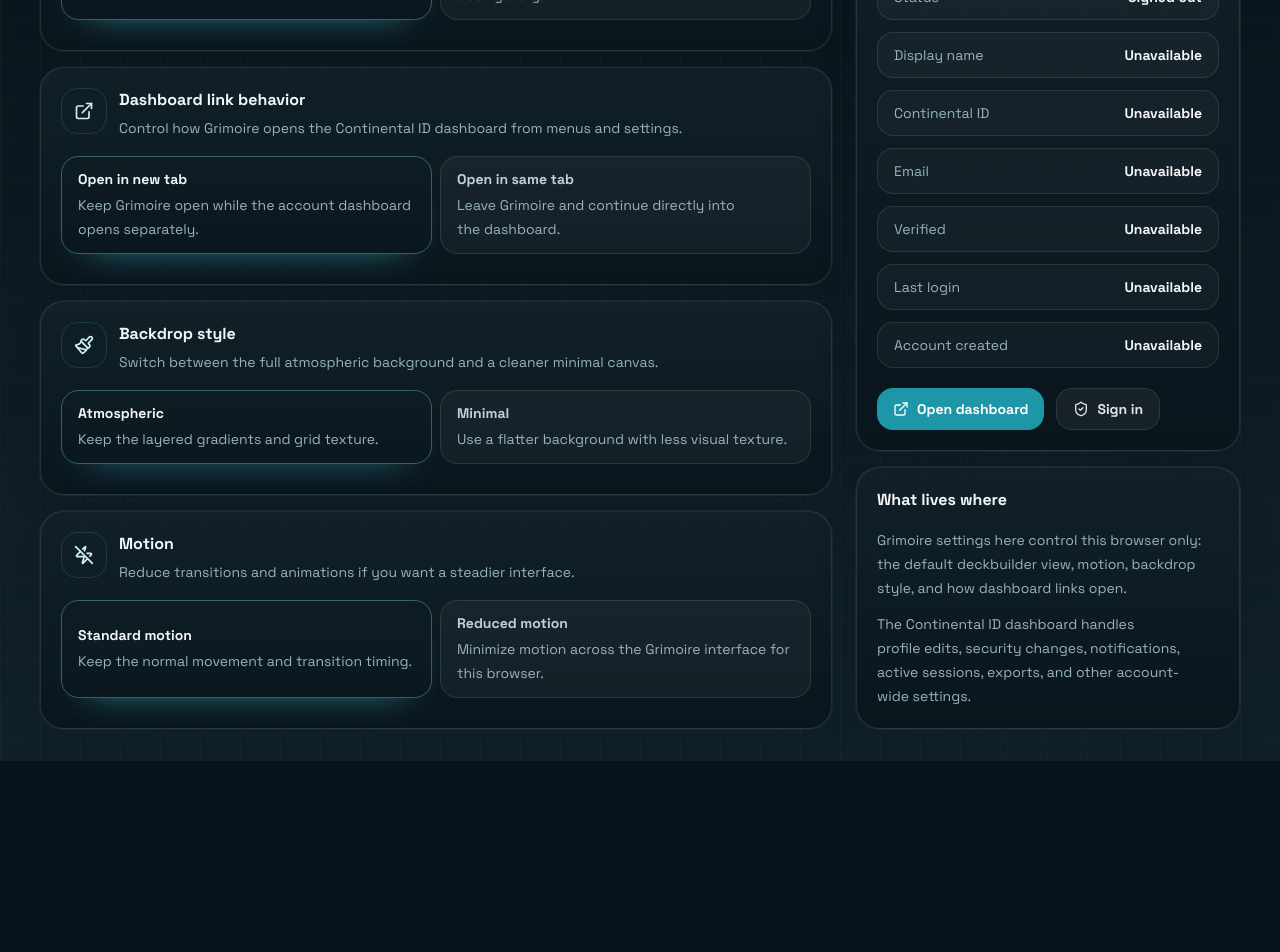
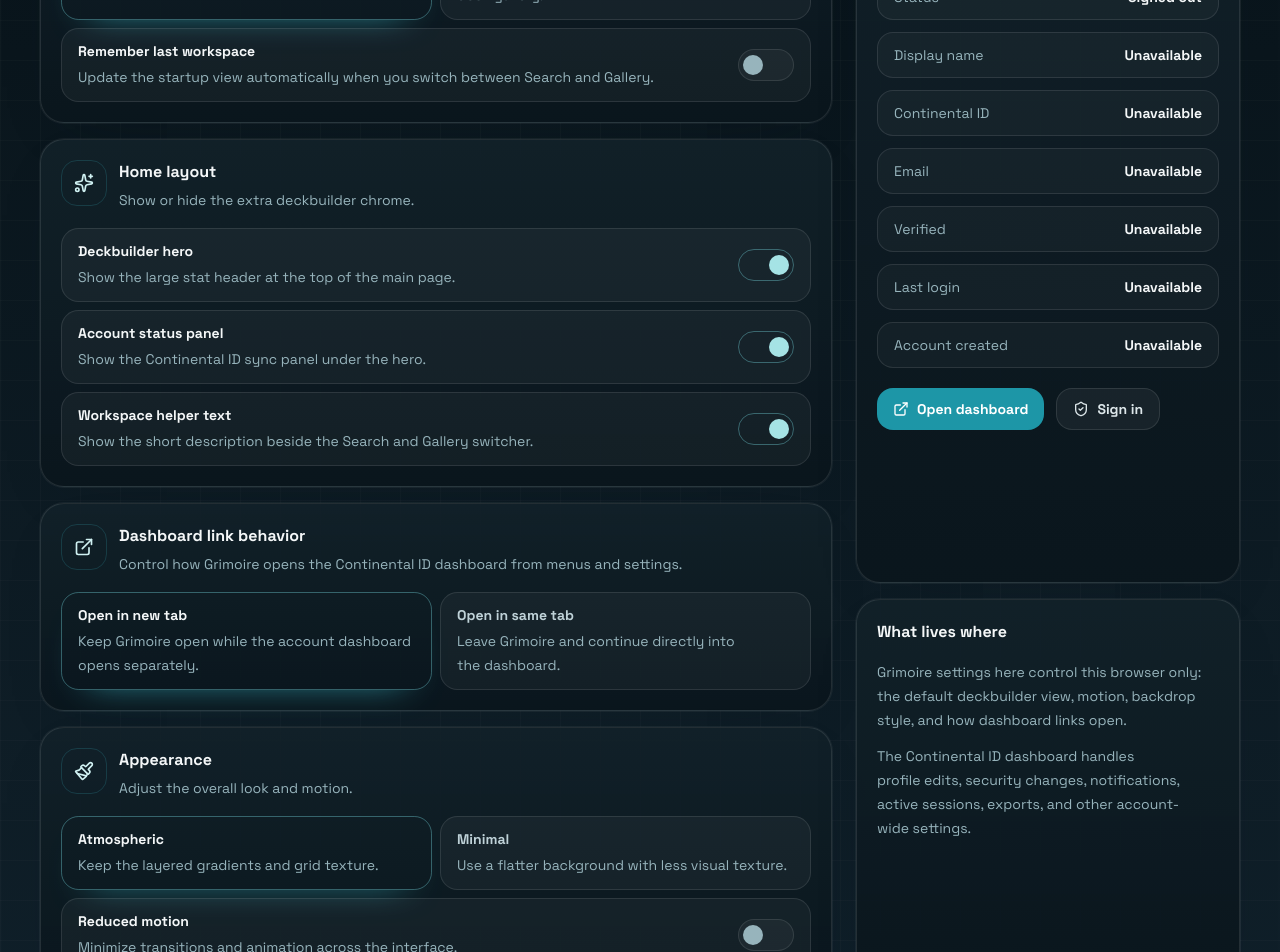
Before and after one commit to PClaystation/Grimoire, a React (Vite) app: page /settings in a window 1280 px wide. Shown: the part 540-1492 px from the top of the page. Before the commit the page ends 1301 px from the top, so only its background shows below. Built offline with nearby package versions, Linux system fonts and the light colour scheme; no server answers.

Commit message:
Better UI

```diff
--- a/src/App.tsx
+++ b/src/App.tsx
@@ -51,7 +51,7 @@
   const [isImporting, setIsImporting] = useState(false)
   const [importError, setImportError] = useState<string | null>(null)
   const [isPlaytestOpen, setIsPlaytestOpen] = useState(false)
-  const { settings } = useAppSettings()
+  const { settings, updateSettings } = useAppSettings()
   const [activeWorkspaceTab, setActiveWorkspaceTab] = useState<'browser' | 'deck'>(
     () => settings.defaultDeckWorkspaceTab,
   )
@@ -430,31 +430,48 @@
     )
   }
 
+  function handleActiveWorkspaceTabChange(nextTab: 'browser' | 'deck') {
+    setActiveWorkspaceTab(nextTab)
+
+    if (
+      settings.rememberLastDeckWorkspaceTab &&
+      settings.defaultDeckWorkspaceTab !== nextTab
+    ) {
+      updateSettings({
+        defaultDeckWorkspaceTab: nextTab,
+      })
+    }
+  }
+
   return (
     <div className="relative isolate min-h-screen overflow-hidden px-4 py-6 text-ink-50 sm:px-6 lg:px-10 lg:py-8">
       <div className="pointer-events-none absolute inset-0 bg-[radial-gradient(circle_at_top_left,rgba(29,150,167,0.08),transparent_18%),radial-gradient(circle_at_top_right,rgba(223,107,11,0.08),transparent_14%)]" />
       <div className="relative mx-auto flex w-full max-w-[1520px] flex-col gap-6">
         <SiteNav />
 
+        {settings.showDeckbuilderHero ? (
           <AppHeader
             mainboardCards={deckStats.mainboard.totalCards}
             sideboardCards={deckStats.sideboard.totalCards}
             savedDecks={savedDecks.length}
           />
+        ) : null}
 
+        {settings.showAccountStatusPanel ? (
           <ContinentalAccountPanel
             status={authStatus}
             user={authUser}
             errorMessage={authErrorMessage}
             syncState={syncState}
           />
+        ) : null}
 
         <section className="rounded-[1.7rem] border border-white/10 bg-[linear-gradient(180deg,rgba(18,33,41,0.95),rgba(11,24,31,0.99))] px-4 py-4 shadow-panel ring-1 ring-white/5 sm:px-5">
           <div className="flex flex-col gap-3 sm:flex-row sm:items-center sm:justify-between">
             <div className="inline-flex w-fit rounded-[1.4rem] border border-white/10 bg-white/[0.04] p-1.5">
               <button
                 type="button"
-                onClick={() => setActiveWorkspaceTab('browser')}
+                onClick={() => handleActiveWorkspaceTabChange('browser')}
                 className={`rounded-[1rem] px-4 py-2.5 text-sm font-semibold transition ${
                   activeWorkspaceTab === 'browser'
                     ? 'bg-tide-500 text-white shadow-[0_12px_24px_-16px_rgba(29,150,167,0.9)]'
@@ -465,7 +482,7 @@
               </button>
               <button
                 type="button"
-                onClick={() => setActiveWorkspaceTab('deck')}
+                onClick={() => handleActiveWorkspaceTabChange('deck')}
                 className={`rounded-[1rem] px-4 py-2.5 text-sm font-semibold transition ${
                   activeWorkspaceTab === 'deck'
                     ? 'bg-tide-500 text-white shadow-[0_12px_24px_-16px_rgba(29,150,167,0.9)]'
@@ -476,11 +493,13 @@
               </button>
             </div>
 
+            {settings.showWorkspaceHelperText ? (
               <p className="max-w-2xl text-sm leading-6 text-ink-300">
                 {activeWorkspaceTab === 'browser'
                   ? 'Search the card pool and add cards without scrolling past the full deck panel first.'
                   : 'Review the finished list as full-card previews.'}
               </p>
+            ) : null}
           </div>
         </section>
 
--- a/src/pages/settings/SettingsPage.tsx
+++ b/src/pages/settings/SettingsPage.tsx
@@ -9,7 +9,6 @@
   ShieldCheck,
   Sparkles,
   UserRound,
-  ZapOff,
   type LucideIcon,
 } from 'lucide-react'
 import { Link } from 'react-router-dom'
@@ -78,6 +77,41 @@
   )
 }
 
+interface ToggleRowProps {
+  label: string
+  description: string
+  enabled: boolean
+  onToggle: () => void
+}
+
+function ToggleRow({ label, description, enabled, onToggle }: ToggleRowProps) {
+  return (
+    <div className="sm:col-span-2 flex items-center justify-between gap-4 rounded-[1.1rem] border border-white/10 bg-white/[0.04] px-4 py-3">
+      <div className="min-w-0 flex-1">
+        <p className="text-sm font-semibold text-ink-50">{label}</p>
+        <p className="mt-1 text-sm leading-6 text-ink-300">{description}</p>
+      </div>
+
+      <button
+        type="button"
+        aria-pressed={enabled}
+        onClick={onToggle}
+        className={`inline-flex h-8 w-14 shrink-0 items-center rounded-full border px-1 transition ${
+          enabled
+            ? 'justify-end border-tide-300/40 bg-tide-500/16'
+            : 'justify-start border-white/10 bg-white/[0.04]'
+        }`}
+      >
+        <span
+          className={`h-5 w-5 rounded-full transition ${
+            enabled ? 'bg-tide-200' : 'bg-ink-300'
+          }`}
+        />
+      </button>
+    </div>
+  )
+}
+
 interface SettingCardProps {
   icon: LucideIcon
   title: string
@@ -133,6 +167,30 @@
     })
   }
 
+  function toggleRememberLastDeckWorkspaceTab() {
+    updateSettings({
+      rememberLastDeckWorkspaceTab: !settings.rememberLastDeckWorkspaceTab,
+    })
+  }
+
+  function toggleShowDeckbuilderHero() {
+    updateSettings({
+      showDeckbuilderHero: !settings.showDeckbuilderHero,
+    })
+  }
+
+  function toggleShowAccountStatusPanel() {
+    updateSettings({
+      showAccountStatusPanel: !settings.showAccountStatusPanel,
+    })
+  }
+
+  function toggleShowWorkspaceHelperText() {
+    updateSettings({
+      showWorkspaceHelperText: !settings.showWorkspaceHelperText,
+    })
+  }
+
   const hasCustomSettings =
     JSON.stringify(settings) !== JSON.stringify(DEFAULT_APP_SETTINGS)
 
@@ -184,8 +242,8 @@
           <section className="grid gap-4">
             <SettingCard
               icon={LayoutPanelTop}
-              title="Default deckbuilder view"
-              description="Choose which workspace opens first when you land on the main Grimoire page."
+              title="Startup"
+              description="Choose how the deckbuilder opens in this browser."
             >
               <ChoiceButton
                 isActive={settings.defaultDeckWorkspaceTab === 'browser'}
@@ -198,6 +256,37 @@
                 label="Gallery"
                 description="Open directly into the visual full-card deck gallery."
                 onClick={() => updateDefaultDeckWorkspaceTab('deck')}
+              />
+              <ToggleRow
+                label="Remember last workspace"
+                description="Update the startup view automatically when you switch between Search and Gallery."
+                enabled={settings.rememberLastDeckWorkspaceTab}
+                onToggle={toggleRememberLastDeckWorkspaceTab}
+              />
+            </SettingCard>
+
+            <SettingCard
+              icon={Sparkles}
+              title="Home layout"
+              description="Show or hide the extra deckbuilder chrome."
+            >
+              <ToggleRow
+                label="Deckbuilder hero"
+                description="Show the large stat header at the top of the main page."
+                enabled={settings.showDeckbuilderHero}
+                onToggle={toggleShowDeckbuilderHero}
+              />
+              <ToggleRow
+                label="Account status panel"
+                description="Show the Continental ID sync panel under the hero."
+                enabled={settings.showAccountStatusPanel}
+                onToggle={toggleShowAccountStatusPanel}
+              />
+              <ToggleRow
+                label="Workspace helper text"
+                description="Show the short description beside the Search and Gallery switcher."
+                enabled={settings.showWorkspaceHelperText}
+                onToggle={toggleShowWorkspaceHelperText}
               />
             </SettingCard>
 
@@ -222,8 +311,8 @@
 
             <SettingCard
               icon={Paintbrush}
-              title="Backdrop style"
-              description="Switch between the full atmospheric background and a cleaner minimal canvas."
+              title="Appearance"
+              description="Adjust the overall look and motion."
             >
               <ChoiceButton
                 isActive={settings.interfaceBackdrop === 'atmospheric'}
@@ -237,24 +326,11 @@
                 description="Use a flatter background with less visual texture."
                 onClick={() => updateInterfaceBackdrop('minimal')}
               />
-            </SettingCard>
-
-            <SettingCard
-              icon={ZapOff}
-              title="Motion"
-              description="Reduce transitions and animations if you want a steadier interface."
-            >
-              <ChoiceButton
-                isActive={!settings.reducedMotion}
-                label="Standard motion"
-                description="Keep the normal movement and transition timing."
-                onClick={() => updateReducedMotion(false)}
-              />
-              <ChoiceButton
-                isActive={settings.reducedMotion}
+              <ToggleRow
                 label="Reduced motion"
-                description="Minimize motion across the Grimoire interface for this browser."
-                onClick={() => updateReducedMotion(true)}
+                description="Minimize transitions and animation across the interface."
+                enabled={settings.reducedMotion}
+                onToggle={() => updateReducedMotion(!settings.reducedMotion)}
               />
             </SettingCard>
           </section>
--- a/src/settings/AppSettingsProvider.tsx
+++ b/src/settings/AppSettingsProvider.tsx
@@ -1,4 +1,4 @@
-import { useEffect, useState, type ReactNode } from 'react'
+import { useCallback, useEffect, useState, type ReactNode } from 'react'
 
 import { AppSettingsContext } from '@/settings/appSettingsContext'
 import {
@@ -17,16 +17,16 @@
     applySettingsToDocument(settings)
   }, [settings])
 
-  function updateSettings(updates: Partial<AppSettings>) {
+  const updateSettings = useCallback((updates: Partial<AppSettings>) => {
     setSettings((current) => ({
       ...current,
       ...updates,
     }))
-  }
+  }, [])
 
-  function resetSettings() {
+  const resetSettings = useCallback(() => {
     setSettings(DEFAULT_APP_SETTINGS)
-  }
+  }, [])
 
   return (
     <AppSettingsContext.Provider
--- a/src/settings/appSettings.ts
+++ b/src/settings/appSettings.ts
@@ -4,16 +4,24 @@
 
 export interface AppSettings {
   defaultDeckWorkspaceTab: DeckWorkspaceTab
+  rememberLastDeckWorkspaceTab: boolean
   dashboardLinkTarget: DashboardLinkTarget
   interfaceBackdrop: InterfaceBackdrop
   reducedMotion: boolean
+  showDeckbuilderHero: boolean
+  showAccountStatusPanel: boolean
+  showWorkspaceHelperText: boolean
 }
 
 export const DEFAULT_APP_SETTINGS: AppSettings = {
   defaultDeckWorkspaceTab: 'browser',
+  rememberLastDeckWorkspaceTab: false,
   dashboardLinkTarget: 'new-tab',
   interfaceBackdrop: 'atmospheric',
   reducedMotion: false,
+  showDeckbuilderHero: true,
+  showAccountStatusPanel: true,
+  showWorkspaceHelperText: true,
 }
 
 const STORAGE_KEY = 'grimoire.app-settings'
@@ -41,6 +49,10 @@
     defaultDeckWorkspaceTab: isDeckWorkspaceTab(candidate.defaultDeckWorkspaceTab)
       ? candidate.defaultDeckWorkspaceTab
       : DEFAULT_APP_SETTINGS.defaultDeckWorkspaceTab,
+    rememberLastDeckWorkspaceTab:
+      typeof candidate.rememberLastDeckWorkspaceTab === 'boolean'
+        ? candidate.rememberLastDeckWorkspaceTab
+        : DEFAULT_APP_SETTINGS.rememberLastDeckWorkspaceTab,
     dashboardLinkTarget: isDashboardLinkTarget(candidate.dashboardLinkTarget)
       ? candidate.dashboardLinkTarget
       : DEFAULT_APP_SETTINGS.dashboardLinkTarget,
@@ -51,6 +63,18 @@
       typeof candidate.reducedMotion === 'boolean'
         ? candidate.reducedMotion
         : DEFAULT_APP_SETTINGS.reducedMotion,
+    showDeckbuilderHero:
+      typeof candidate.showDeckbuilderHero === 'boolean'
+        ? candidate.showDeckbuilderHero
+        : DEFAULT_APP_SETTINGS.showDeckbuilderHero,
+    showAccountStatusPanel:
+      typeof candidate.showAccountStatusPanel === 'boolean'
+        ? candidate.showAccountStatusPanel
+        : DEFAULT_APP_SETTINGS.showAccountStatusPanel,
+    showWorkspaceHelperText:
+      typeof candidate.showWorkspaceHelperText === 'boolean'
+        ? candidate.showWorkspaceHelperText
+        : DEFAULT_APP_SETTINGS.showWorkspaceHelperText,
   }
 }
 
```
Also changed, not shown: src/components/cards/CardGridItem.tsx (+8 -6 lines), src/components/layout/SiteNav.tsx (+19 -45 lines). Lines whose indentation alone changed are shown as unchanged.
